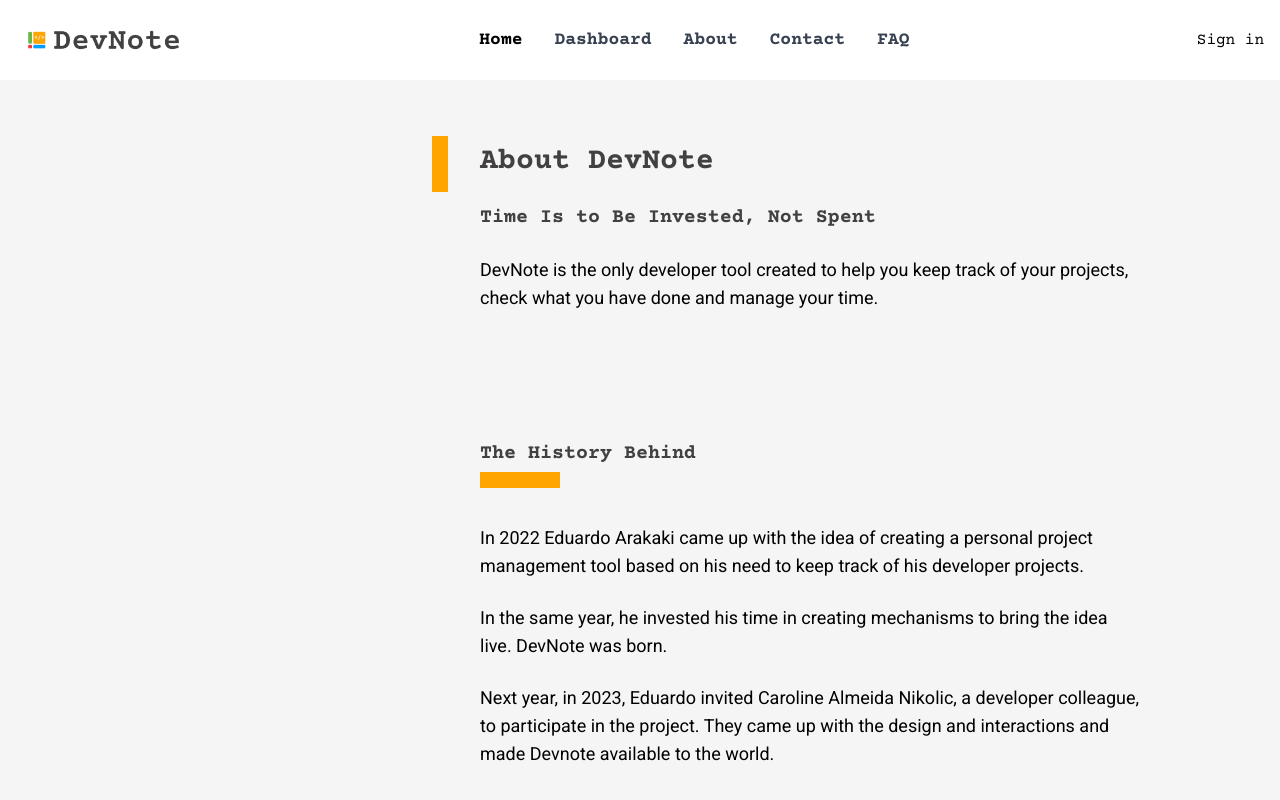
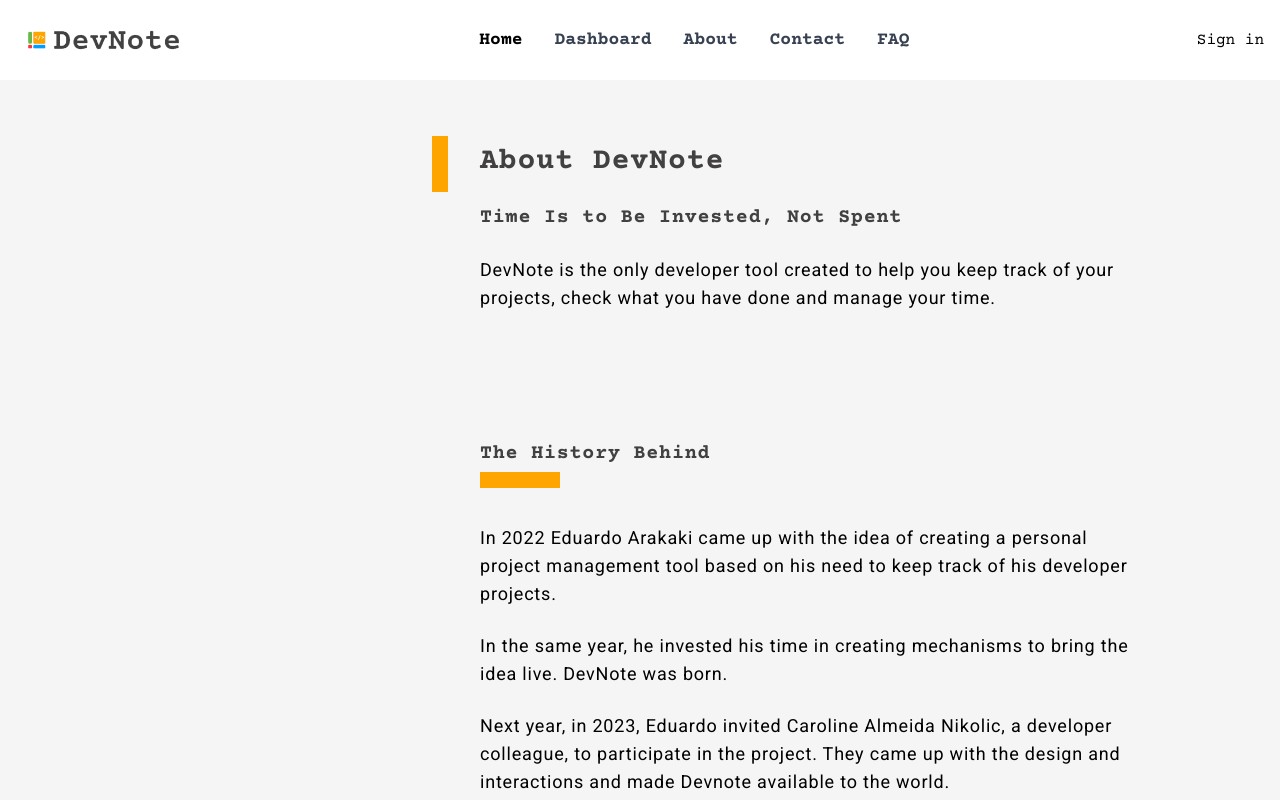
Before and after one commit to edukaki/devlist, a React (Create React App) app: page /about in a window 1280 px wide. Shown: the top 800 px of the page. Built offline with nearby package versions, Linux system fonts and the light colour scheme; no server answers.

Commit message:
feat(about): add line hight and tracking on text

```diff
--- a/src/pages/About/index.jsx
+++ b/src/pages/About/index.jsx
@@ -1,14 +1,14 @@
 const About = () => {
     return (
         <main>
-            <div className="w-6/12 m-auto py-16 px-8 space-y-6 lg:w-8/12 lg:ml-10 lg:px-24 xl:mx-96 xl:12/12 ">
+            <div className="w-6/12 m-auto py-16 px-8 space-y-6 tracking-wider leading-8 lg:w-8/12 lg:ml-10 lg:px-24 xl:mx-96 xl:12/12 ">
                 <h1 className="font-courier text-3xl font-bold text-darkGray relative before:absolute before:h-14 before:w-4 before:bg-orange before:-left-12 before:-top-2 hover:before:bg-gradient-to-b from-orange to-green">About DevNote</h1>
 
                 <h2 className="font-courier text-xl font-semibold text-darkGray">Time Is to Be Invested, Not Spent</h2>
                 <p className="text-lg">DevNote is the only developer tool created to help you keep track of your projects, check what you have done and manage your time.</p>
             </div>
 
-            <div className="w-6/12 m-auto py-16 px-8 space-y-6 mb-10 lg:w-8/12 lg:ml-10 lg:px-24 xl:mx-96 xl:12/12">
+            <div className="w-6/12 m-auto py-16 px-8 space-y-6 mb-10 tracking-wider leading-8 lg:w-8/12 lg:ml-10 lg:px-24 xl:mx-96 xl:12/12">
                 <h2 className="font-courier text-xl font-semibold text-darkGray pb-8 relative before:absolute before:h-4 before:w-20 before:bg-orange before:top-14 md:before:top-8 hover:before:bg-gradient-to-r from-orange to-green">The History Behind</h2>
                 <ul className="space-y-6 text-lg">
                     <li>In 2022 Eduardo Arakaki came up with the idea of creating a personal project management tool based on his need to keep track of his developer projects.</li>
```
